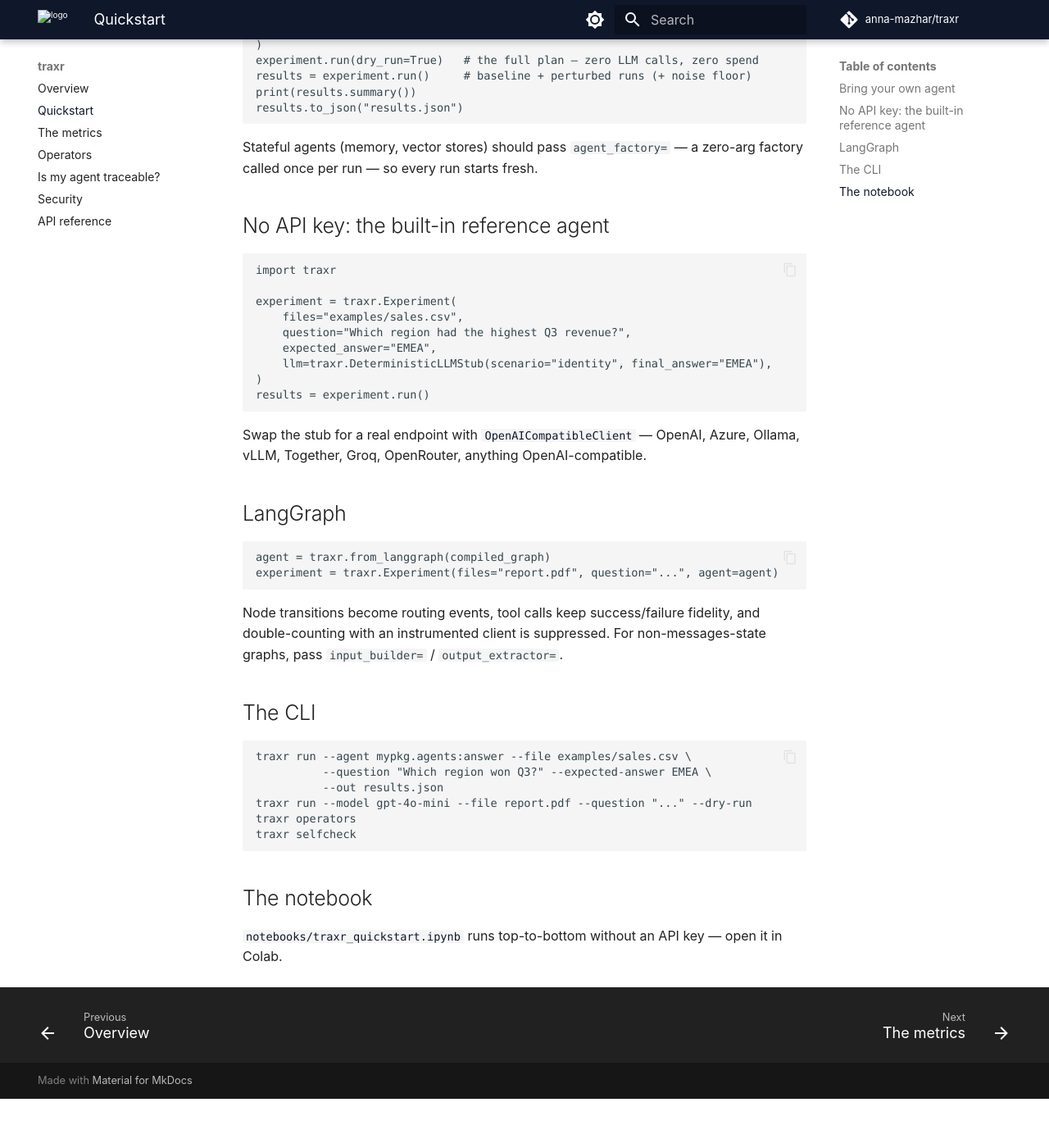
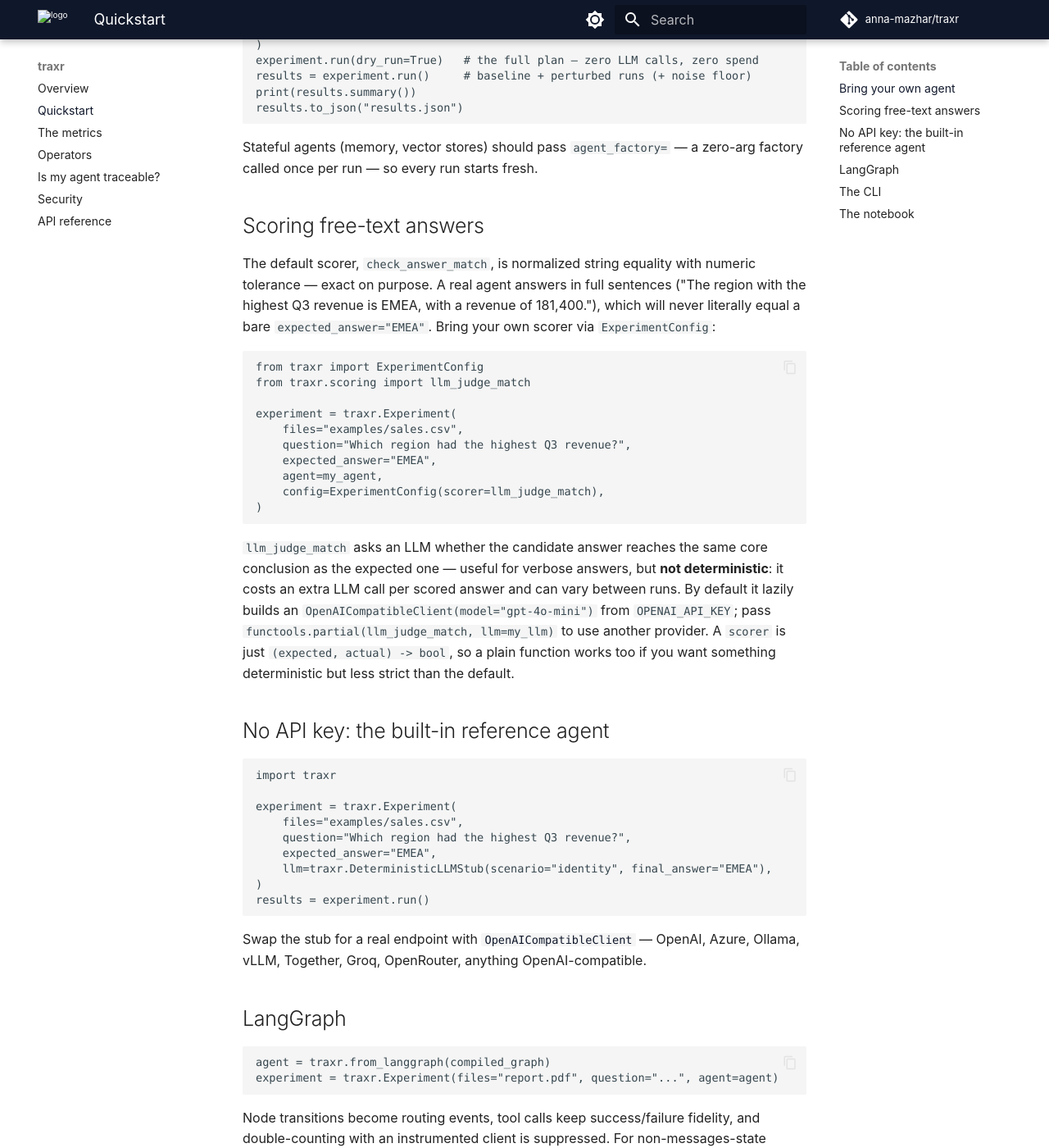
Before and after one commit to anna-mazhar/traxr, an MkDocs documentation site: the page built from docs/quickstart.md, in a window 1280 px wide and 1400 px high, scrolled down 612 px. Shown: the whole window at 82% size. Built offline with MkDocs 1.6.1 and Material for MkDocs 9.7.7, drawn with Linux system fonts in a browser that asks for light colours; comment, search, counter and statistics services are not loaded; before the commit the page ends 1952 px from its top, so only the background shows below that.

Commit message:
Add custom scoring example using llm_judge_match to quickstart and documentation

````diff
--- a/docs/quickstart.md
+++ b/docs/quickstart.md
@@ -34,6 +34,36 @@ results.to_json("results.json")
 
 Stateful agents (memory, vector stores) should pass `agent_factory=` —
 a zero-arg factory called once per run — so every run starts fresh.
+
+## Scoring free-text answers
+
+The default scorer, `check_answer_match`, is normalized string equality
+with numeric tolerance — exact on purpose. A real agent answers in full
+sentences ("The region with the highest Q3 revenue is EMEA, with a
+revenue of 181,400."), which will never literally equal a bare
+`expected_answer="EMEA"`. Bring your own scorer via `ExperimentConfig`:
+
+```python
+from traxr import ExperimentConfig
+from traxr.scoring import llm_judge_match
+
+experiment = traxr.Experiment(
+    files="examples/sales.csv",
+    question="Which region had the highest Q3 revenue?",
+    expected_answer="EMEA",
+    agent=my_agent,
+    config=ExperimentConfig(scorer=llm_judge_match),
+)
+```
+
+`llm_judge_match` asks an LLM whether the candidate answer reaches the
+same core conclusion as the expected one — useful for verbose answers,
+but **not deterministic**: it costs an extra LLM call per scored answer
+and can vary between runs. By default it lazily builds an
+`OpenAICompatibleClient(model="gpt-4o-mini")` from `OPENAI_API_KEY`; pass
+`functools.partial(llm_judge_match, llm=my_llm)` to use another provider.
+A `scorer` is just `(expected, actual) -> bool`, so a plain function works
+too if you want something deterministic but less strict than the default.
 
 ## No API key: the built-in reference agent
 
````
Also changed, not shown: README.md (+24 -0 lines), docs/api.md (+2 -0 lines), 1 other file.
